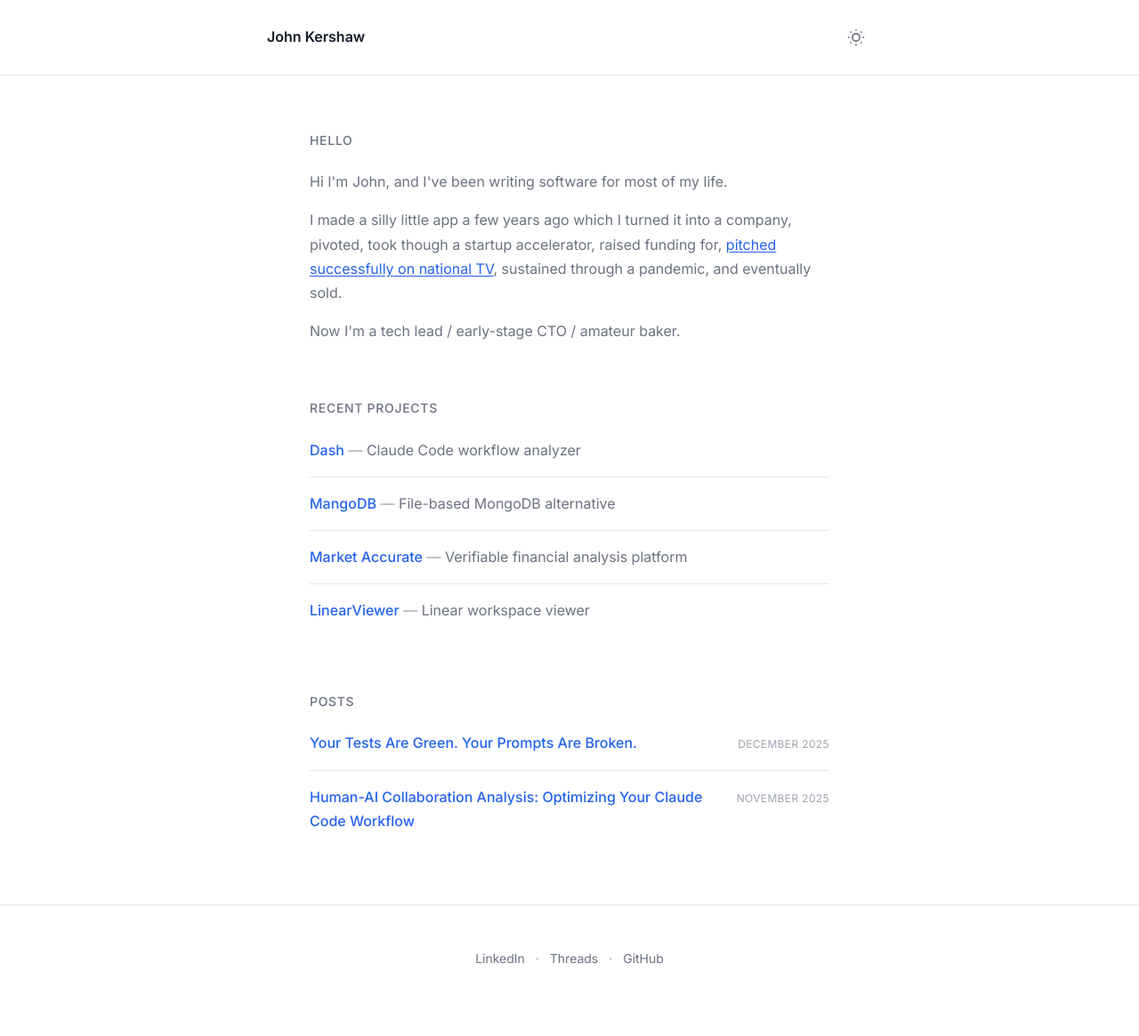
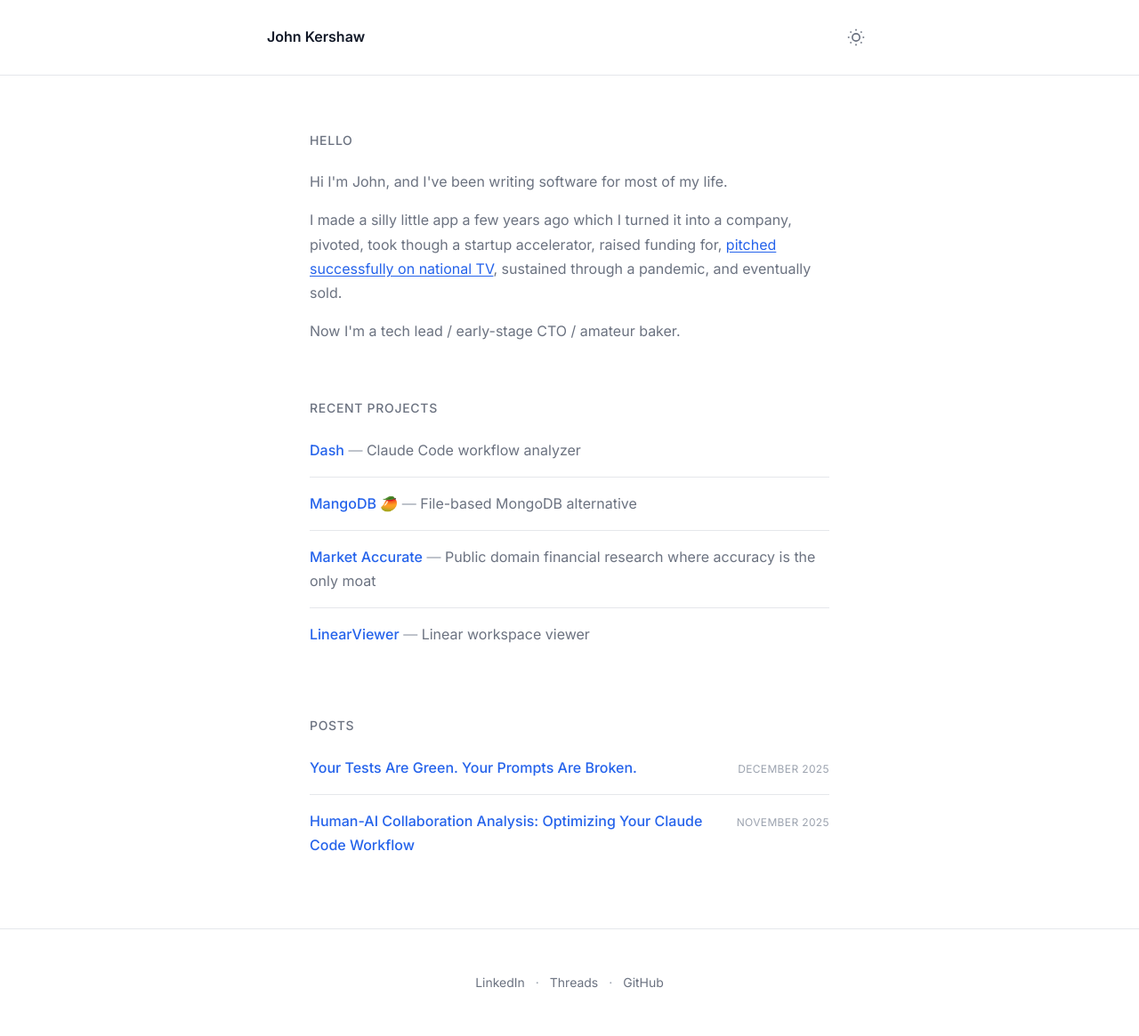
Before and after one commit to JKershaw/jkershaw.github.io, a Jekyll site: the page built from index.html, in a window 1280 px wide. Shown: the whole page at 89% size. Built offline with Jekyll 4.4.1, drawn with Linux system fonts in a browser that asks for light colours; before the commit the page ends 1138 px from its top, so only the background shows below that.

Commit message:
Sync index.html with README: add mango emoji, update Market Accurate tagline
🤖 Generated with [Claude Code](https://claude.com/claude-code)

Co-Authored-By: Claude Opus 4.5 <noreply@anthropic.com>

```diff
--- a/index.html
+++ b/index.html
@@ -17,10 +17,10 @@ title: Home
       <a href="https://github.com/JKershaw/dash">Dash</a><span class="project-description">Claude Code workflow analyzer</span>
     </li>
     <li>
-      <a href="https://github.com/JKershaw/mangodb">MangoDB</a><span class="project-description">File-based MongoDB alternative</span>
+      <a href="https://github.com/JKershaw/mangodb">MangoDB 🥭</a><span class="project-description">File-based MongoDB alternative</span>
     </li>
     <li>
-      <a href="https://github.com/JKershaw/market-accurate">Market Accurate</a><span class="project-description">Verifiable financial analysis platform</span>
+      <a href="https://github.com/JKershaw/market-accurate">Market Accurate</a><span class="project-description">Public domain financial research where accuracy is the only moat</span>
     </li>
     <li>
       <a href="https://github.com/JKershaw/LinearViewer">LinearViewer</a><span class="project-description">Linear workspace viewer</span>
```
